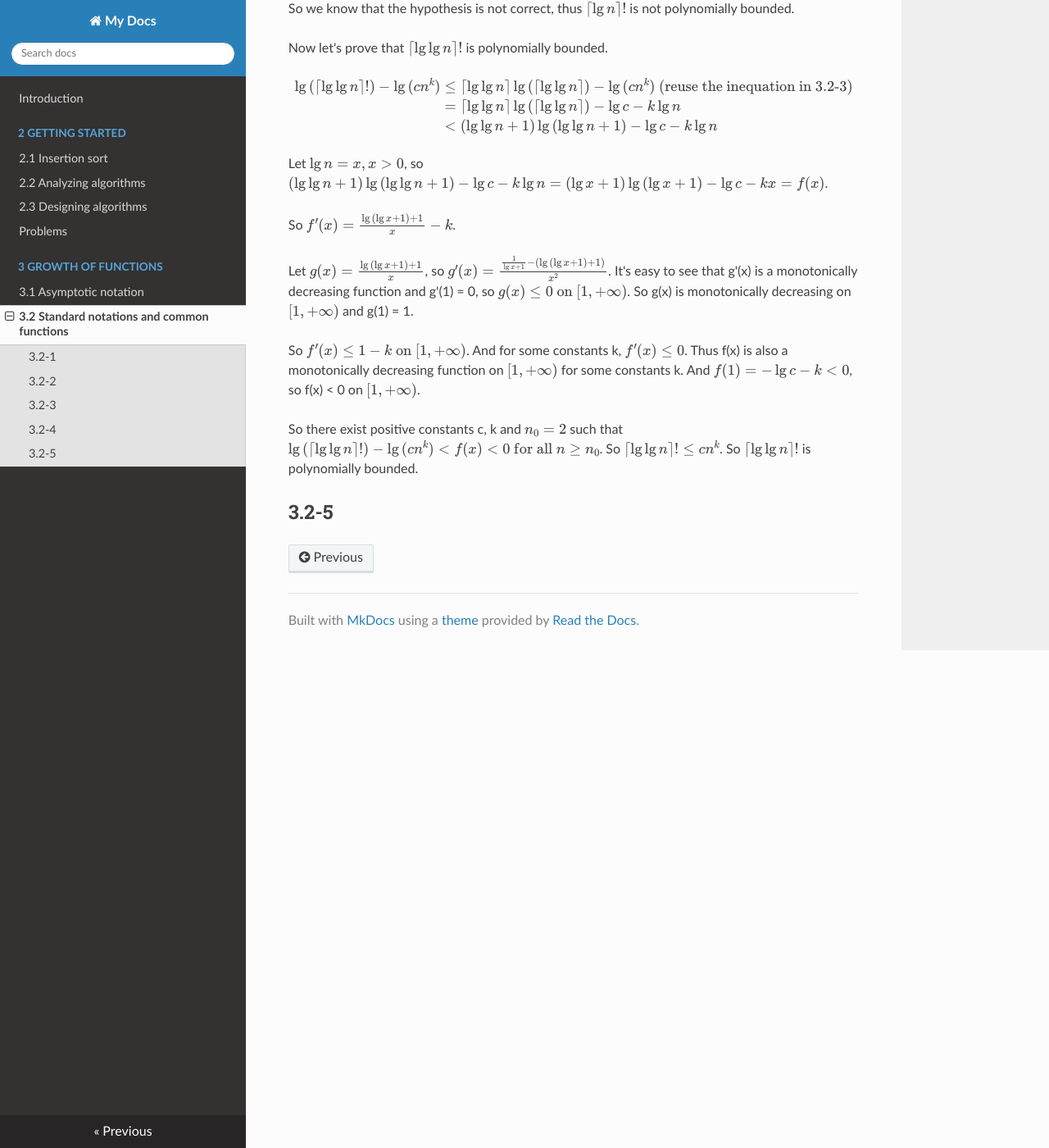
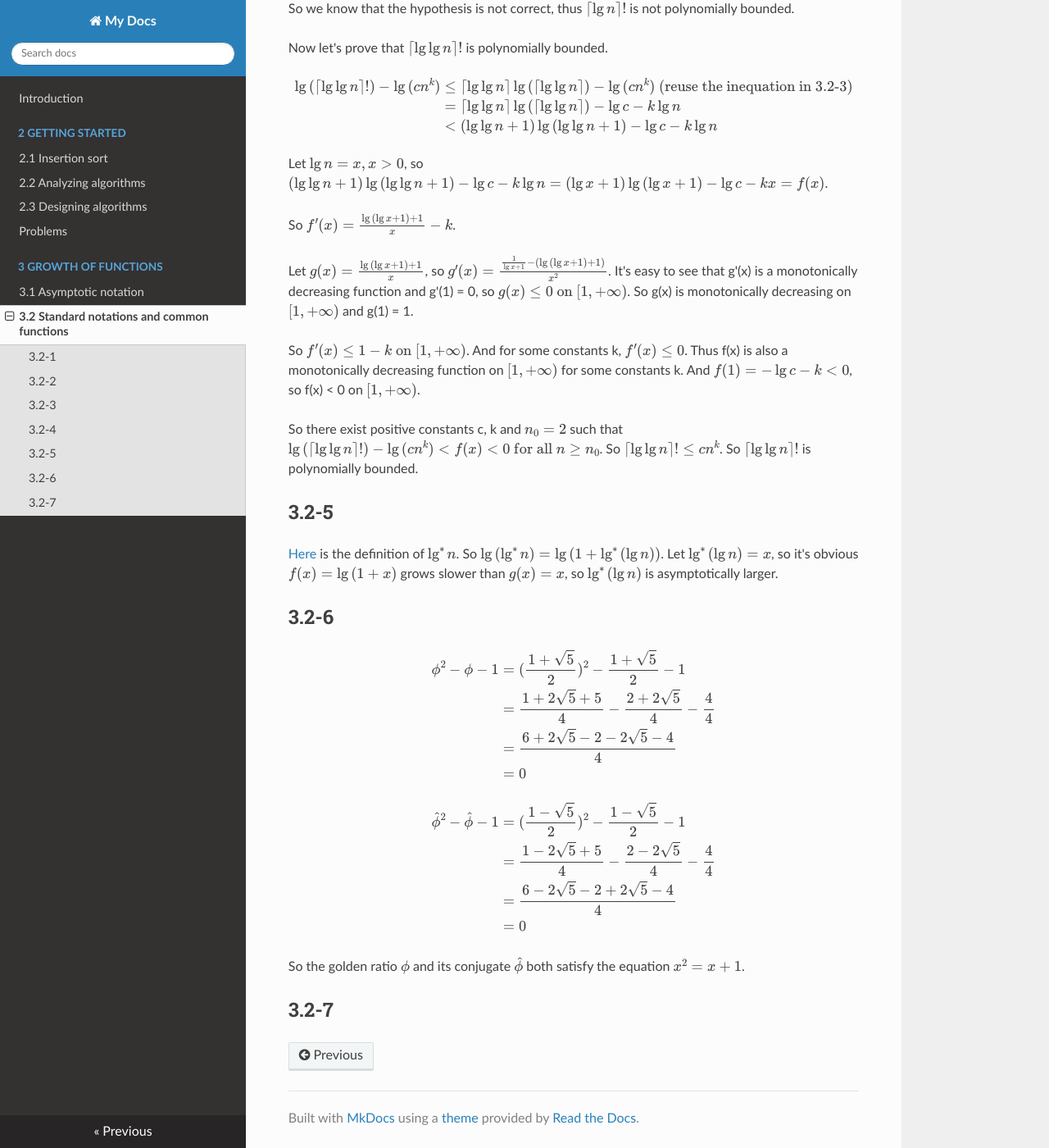
Before and after one commit to Frederick-S/Introduction-to-Algorithms-Notes, an MkDocs documentation site: the page built from docs/3-Growth-of-Functions/3.2-Standard-notations-and-common-functions.md, in a window 1280 px wide and 1400 px high, scrolled down 2725 px. Shown: the whole window at 82% size. Built offline with MkDocs 1.6.1, drawn with Linux system fonts in a browser that asks for light colours; nearby versions of some CDN libraries; formulas are drawn with MathJax 3; old or Windows-style settings are respelled for this version of MkDocs.

Commit message:
Update exercise

```diff
--- a/docs/3-Growth-of-Functions/3.2-Standard-notations-and-common-functions.md
+++ b/docs/3-Growth-of-Functions/3.2-Standard-notations-and-common-functions.md
@@ -124,3 +124,27 @@ So $f'(x) \leq 1 - k \text{ on } [1, +\infty)$. And for some constants k, $f'(x)
 So there exist positive constants c, k and $n_0 = 2$ such that $\lg{(\lceil \lg{\lg{n}} \rceil!)} - \lg{(cn^k)} < f(x) < 0 \text{ for all } n \geq n_0$. So $\lceil \lg{\lg{n}} \rceil! \leq cn^k$. So $\lceil \lg{\lg{n}} \rceil!$ is polynomially bounded.
 
 ## 3.2-5
+[Here](https://en.wikipedia.org/wiki/Iterated_logarithm) is the definition of $\lg^\*{n}$. So $\lg{(\lg^\*{n})} = \lg{(1 + \lg^\*{(\lg{n})})}$. Let $\lg^\*{(\lg{n})} = x$, so it's obvious $f(x) = \lg{(1 + x)}$ grows slower than $g(x) = x$, so $\lg^\*{(\lg{n})}$ is asymptotically larger.
+
+## 3.2-6
+$$
+\begin{eqnarray}
+\phi^2 - \phi - 1 &=& (\frac{1 + \sqrt{5}}{2})^2 - \frac{1 + \sqrt{5}}{2} - 1 \\\
+&=& \frac{1 + 2\sqrt{5} + 5}{4} - \frac{2 + 2\sqrt{5}}{4} - \frac{4}{4} \\\
+&=& \frac{6 + 2\sqrt{5} - 2 - 2\sqrt{5} - 4}{4} \\\
+&=& 0
+\end{eqnarray}
+$$
+
+$$
+\begin{eqnarray}
+\hat\phi^2 - \hat\phi - 1 &=& (\frac{1 - \sqrt{5}}{2})^2 - \frac{1 - \sqrt{5}}{2} - 1 \\\
+&=& \frac{1 - 2\sqrt{5} + 5}{4} - \frac{2 - 2\sqrt{5}}{4} - \frac{4}{4} \\\
+&=& \frac{6 - 2\sqrt{5} - 2 + 2\sqrt{5} - 4}{4} \\\
+&=& 0
+\end{eqnarray}
+$$
+
+So the golden ratio $\phi$ and its conjugate $\hat\phi$ both satisfy the equation $x^2 = x + 1$.
+
+## 3.2-7
```
